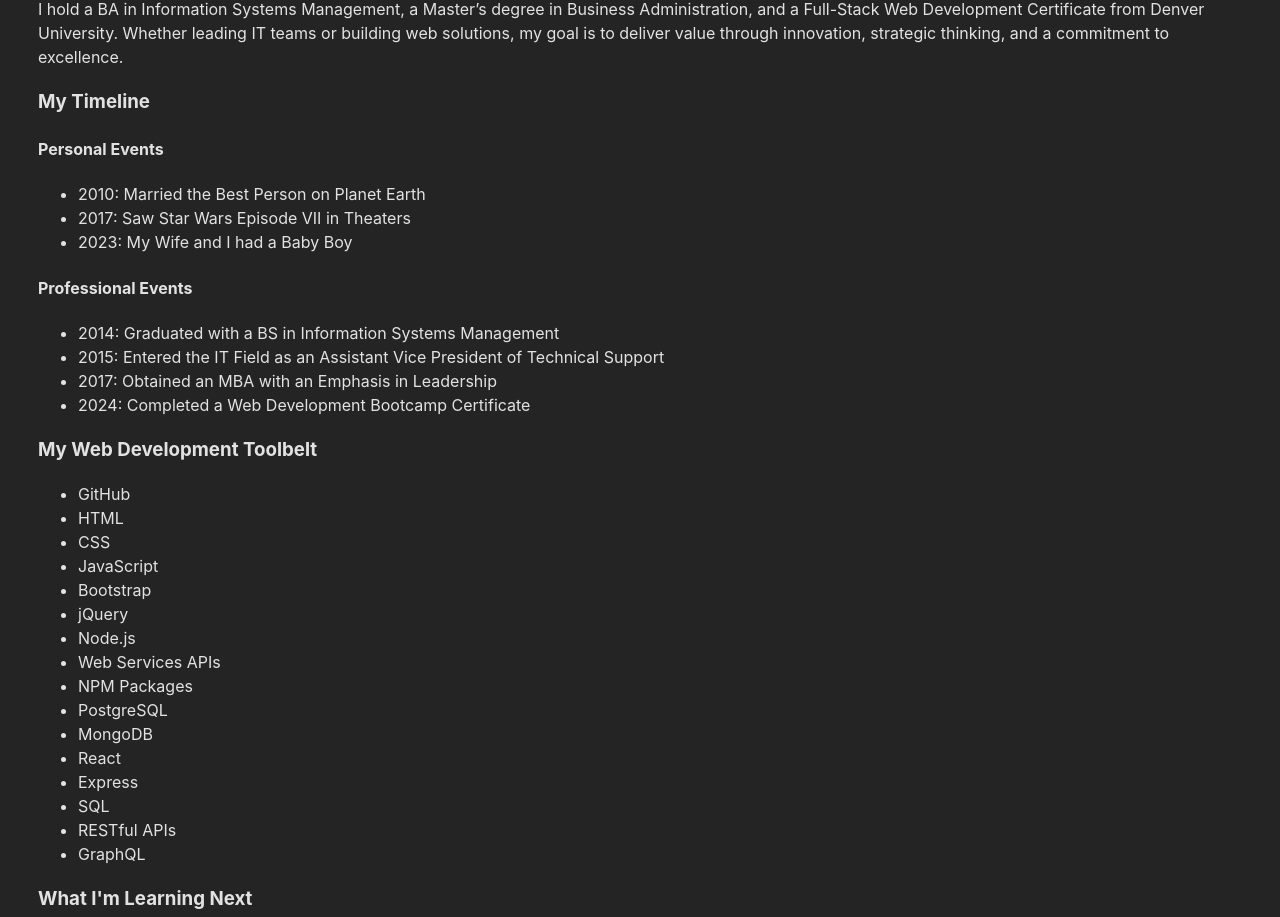
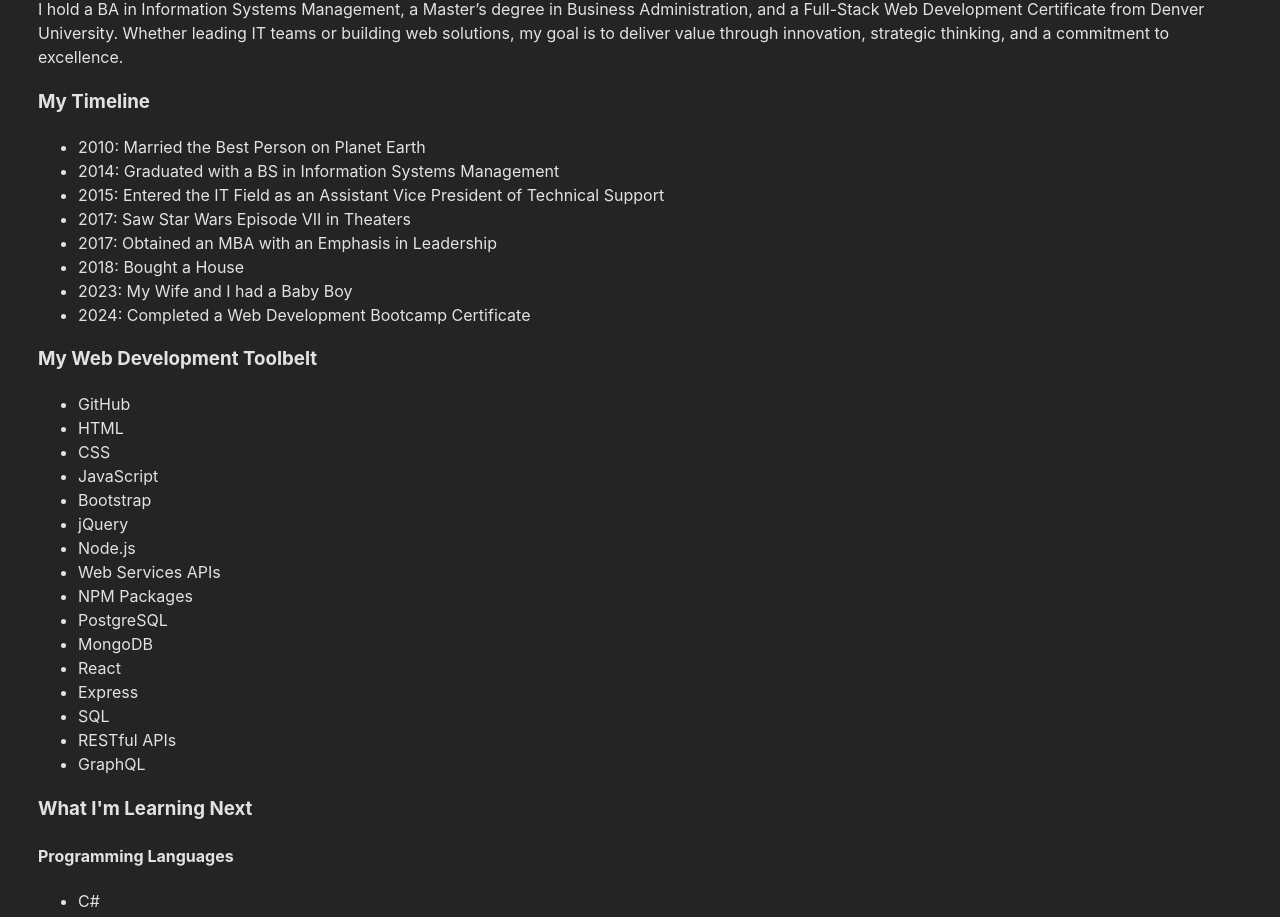
Before and after one commit to jheersink8/Portfolio-jrh, a React (Vite) app in the folder Portfolio-JRH/: page / in a window 1280 px wide. Shown: the part 814-1731 px from the top of the page. Built offline with nearby package versions, Linux system fonts and the light colour scheme.

Commit message:
Built meaningful components in React

```diff
--- a/Portfolio-JRH/src/components/Portfolio/AboutMeComponents/Future.jsx
+++ b/Portfolio-JRH/src/components/Portfolio/AboutMeComponents/Future.jsx
@@ -1,3 +1,23 @@
+import { languages, frameworks, tools } from './assets/future';
+
+const languageItems = languages.map(language =>
+    <li key={language.id}>
+        {language.learn}
+    </li>
+);
+
+const frameworkItems = frameworks.map(framework =>
+    <li key={framework.id}>
+        {framework.learn}
+    </li>
+);
+
+const toolItems = tools.map(tool =>
+    <li key={tool.id}>
+        {tool.learn}
+    </li>
+);
+
 export default function Future() {
     return (
         <>
@@ -6,26 +26,17 @@ export default function Future() {
 
             <h4>Programming Languages</h4>
             <ul>
-                <li>C#</li>
-                <li>Python</li>
-                <li>PHP</li>
-                <li>TypeScript</li>
+                {languageItems}
             </ul>
 
             <h4>Libraries & Frameworks</h4>
             <ul>
-                <li>Angular</li>
-                <li>D3</li>
-                <li>Next.js</li>
-                <li>Tailwind CSS</li>
+                {frameworkItems}
             </ul>
 
             <h4>Tools & Platforms</h4>
             <ul>
-                <li>AWS</li>
-                <li>Heroku</li>
-                <li>Netlify</li>
-                <li>Docker</li>
+                {toolItems}
             </ul>
         </>
     );
--- a/Portfolio-JRH/src/components/Portfolio/AboutMeComponents/Skills.jsx
+++ b/Portfolio-JRH/src/components/Portfolio/AboutMeComponents/Skills.jsx
@@ -1,30 +1,18 @@
+import skills from './assets/skills';
+
 export default function Skills() {
+    const listItems = skills.map(skill =>
+        <li key={skill.id}>
+            {skill.mastery}
+        </li>)
+
     return (
         <>
             {/* Skills */}
             <h3>My Web Development Toolbelt</h3>
             <ul>
-                <li>GitHub</li>
-                <li>HTML</li>
-                <li>CSS</li>
-                <li>JavaScript</li>
-
-                <li>Bootstrap</li>
-                <li>jQuery</li>
-                <li>Node.js</li>
-                <li>Web Services APIs </li>
-
-                <li>NPM Packages</li>
-                <li>PostgreSQL</li>
-                <li>MongoDB</li>
-                <li>React</li>
-
-                <li>Express</li>
-                <li>SQL</li>
-                <li>RESTful APIs</li>
-                <li>GraphQL</li>
+                {listItems}
             </ul>
-
         </>
     );
 };
--- a/Portfolio-JRH/src/components/Portfolio/AboutMeComponents/Timeline.jsx
+++ b/Portfolio-JRH/src/components/Portfolio/AboutMeComponents/Timeline.jsx
@@ -1,21 +1,19 @@
+import timeline from './assets/timeline.js';
+
 export default function Timeline() {
+
+    const listItems = timeline.map(time =>
+        <li key={time.id}>
+            {time.year}: {time.event}
+        </li>
+    );
+
     return (
         <>
             {/* Timeline */}
             <h3>My Timeline</h3>
-            <h4>Personal Events</h4>
             <ul>
-                <li>2010: Married the Best Person on Planet Earth</li>
-                <li>2017: Saw Star Wars Episode VII in Theaters</li>
-                <li>2023: My Wife and I had a Baby Boy</li>
-            </ul>
-
-            <h4>Professional Events</h4>
-            <ul>
-                <li>2014: Graduated with a BS in Information Systems Management</li>
-                <li>2015: Entered the IT Field as an Assistant Vice President of Technical Support</li>
-                <li>2017: Obtained an MBA with an Emphasis in Leadership</li>
-                <li>2024: Completed a Web Development Bootcamp Certificate</li>
+                {listItems}
             </ul>
         </>
     );
--- /dev/null
+++ b/Portfolio-JRH/src/components/Portfolio/AboutMeComponents/assets/future.js
@@ -0,0 +1,70 @@
+const languages = [
+    {
+        id: 1,
+        learn: 'C#',
+        svg: 'Placeholder'
+    },
+    {
+        id: 2,
+        learn: 'Python',
+        svg: 'Placeholder'
+    },
+    {
+        id: 3,
+        learn: 'PHP',
+        svg: 'Placeholder'
+    },
+    {
+        id: 4,
+        learn: 'TypeScript',
+        svg: 'Placeholder'
+    },
+];
+
+const frameworks = [
+    {
+        id: 1,
+        learn: 'Angular',
+        svg: 'Placeholder'
+    },
+    {
+        id: 2,
+        learn: 'D3',
+        svg: 'Placeholder'
+    },
+    {
+        id: 3,
+        learn: 'Next.js',
+        svg: 'Placeholder'
+    },
+    {
+        id: 4,
+        learn: 'Tailwind CSS',
+        svg: 'Placeholder'
+    },
+];
+
+const tools = [
+    {
+        id: 1,
+        learn: 'AWS',
+        svg: 'Placeholder'
+    },
+    {
+        id: 2,
+        learn: 'Heroku',
+        svg: 'Placeholder'
+    },
+    {
+        id: 3,
+        learn: 'Netlify',
+        svg: 'Placeholder'
+    },
+    {
+        id: 4,
+        learn: 'Docker',
+        svg: 'Placeholder'
+    },
+];
+
+export { languages, frameworks, tools };
--- /dev/null
+++ b/Portfolio-JRH/src/components/Portfolio/AboutMeComponents/assets/skills.js
@@ -0,0 +1,84 @@
+const skills = [
+    {
+        id: 1,
+        mastery: 'GitHub',
+        svg: 'placeholder'
+    },
+    {
+        id:2,
+        mastery: 'HTML',
+        svg: 'placeholder'
+    },
+    {
+        id:3,
+        mastery: 'CSS',
+        svg: 'placeholder'
+    },
+    {
+        id:4,
+        mastery: 'JavaScript',
+        svg: 'placeholder'
+    },
+    {
+        id:5,
+        mastery: 'Bootstrap',
+        svg: 'placeholder'
+    },
+    {
+        id:6,
+        mastery: 'jQuery',
+        svg: 'placeholder'
+    },
+    {
+        id:7,
+        mastery: 'Node.js',
+        svg: 'placeholder'
+    },
+    {
+        id:8,
+        mastery: 'Web Services APIs',
+        svg: 'placeholder'
+    },
+    {
+        id:9,
+        mastery: 'NPM Packages',
+        svg: 'placeholder'
+    },
+    {
+        id:10,
+        mastery: 'PostgreSQL',
+        svg: 'placeholder'
+    },
+    {
+        id:11,
+        mastery: 'MongoDB',
+        svg: 'placeholder'
+    },
+    {
+        id:12,
+        mastery: 'React',
+        svg: 'placeholder'
+    },
+    {
+        id:13,
+        mastery: 'Express',
+        svg: 'placeholder'
+    },
+    {
+        id:14,
+        mastery: 'SQL',
+        svg: 'placeholder'
+    },
+    {
+        id:15,
+        mastery: 'RESTful APIs',
+        svg: 'placeholder'
+    },
+    {
+        id:16,
+        mastery: 'GraphQL',
+        svg: 'placeholder'
+    }
+];
+
+export default skills;
--- /dev/null
+++ b/Portfolio-JRH/src/components/Portfolio/AboutMeComponents/assets/timeline.js
@@ -0,0 +1,52 @@
+const timeline = [
+    {
+        id: 1,
+        year: 2010,
+        event: 'Married the Best Person on Planet Earth',
+        category: 'Personal'
+    },
+    {
+        id: 2,
+        year: 2014,
+        event: 'Graduated with a BS in Information Systems Management',
+        category: 'Professional'
+    },
+    {
+        id: 3,
+        year: 2015,
+        event: 'Entered the IT Field as an Assistant Vice President of Technical Support',
+        category: 'Professional'
+    },
+    {
+        id: 4,
+        year: 2017,
+        event: 'Saw Star Wars Episode VII in Theaters',
+        category: 'Personal'
+    },
+    {
+        id: 5,
+        year: 2017,
+        event: 'Obtained an MBA with an Emphasis in Leadership',
+        category: 'Professional'
+    },
+    {
+        id: 6,
+        year: 2018,
+        event: 'Bought a House',
+        category: 'Personal'
+    },
+    {
+        id: 7,
+        year: 2023,
+        event: 'My Wife and I had a Baby Boy',
+        category: 'Personal'
+    },
+    {
+        id: 8,
+        year: 2024,
+        event: 'Completed a Web Development Bootcamp Certificate',
+        category: 'Professional'
+    }
+];
+
+export default timeline;
```
